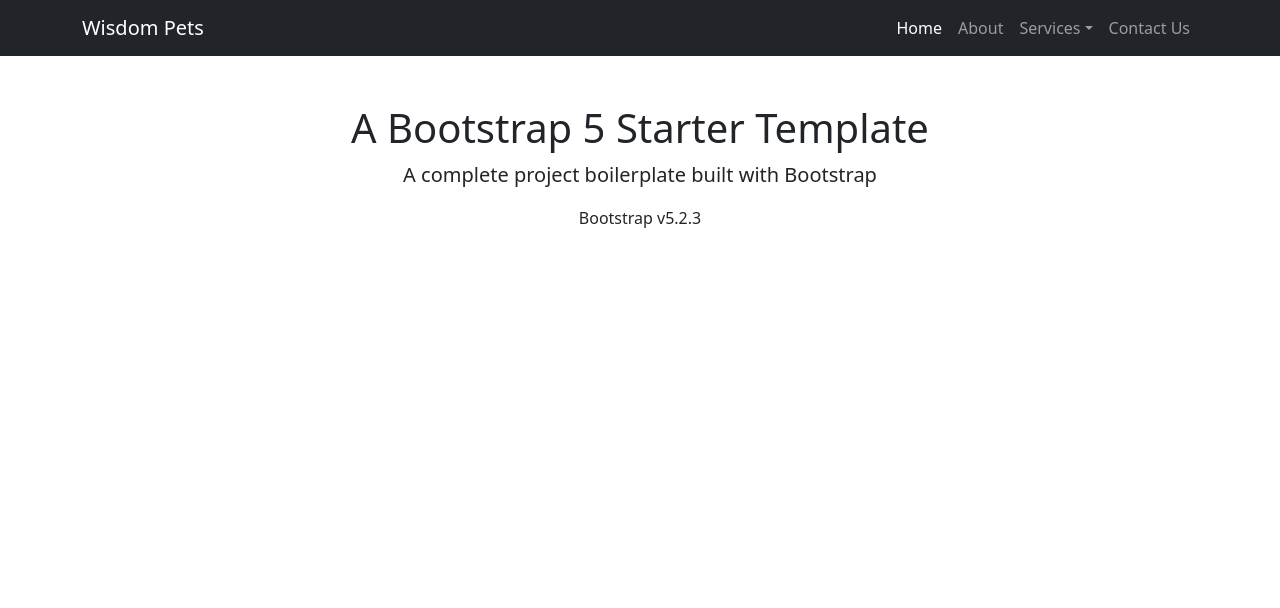
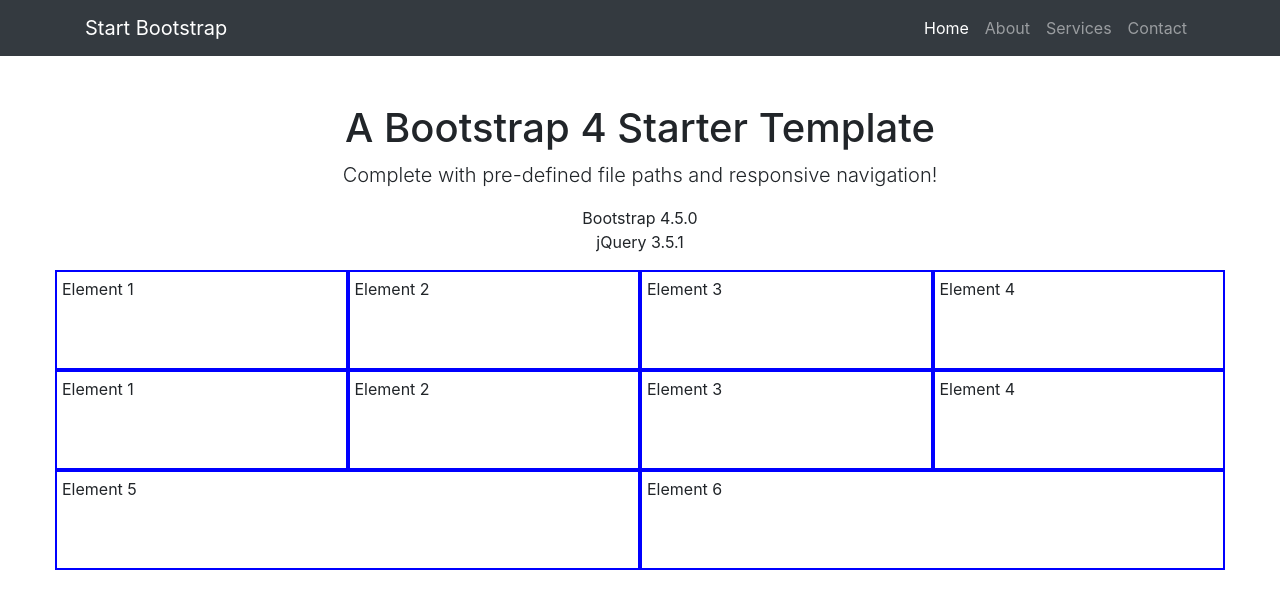
Before and after one commit to smallbigie/wisdom-pets, a plain HTML site: page index.html in a window 1280 px wide. Drawn offline with nearby package versions, Linux system fonts and the light colour scheme.

Commit message:
3/8/24 updated

```diff
--- a/index.html
+++ b/index.html
@@ -1,52 +1,140 @@
 <!DOCTYPE html>
 <html lang="en">
+
 <head>
-        <meta charset="utf-8" />
-        <meta name="viewport" content="width=device-width, initial-scale=1, shrink-to-fit=no" />
-        <meta name="description" content="" />
-        <meta name="author" content="" />
-        <title>Wisdom Pets - Animal Hospital</title>
-        <!-- Favicon-->
-        <link rel="icon" type="image/x-icon" href="assets/favicon.ico" />
-        <!-- Core theme CSS (includes Bootstrap)-->
-        <link href="css/styles.css" rel="stylesheet" />
+
+  <meta charset="utf-8">
+  <meta name="viewport" content="width=device-width, initial-scale=1, shrink-to-fit=no">
+  <meta name="description" content="">
+  <meta name="author" content="">
+
+  <title>Bare - Start Bootstrap Template</title>
+
+  <!-- Bootstrap core CSS -->
+  <link href="vendor/bootstrap/css/bootstrap.min.css" rel="stylesheet">
+
+  <style>
+    .challenge.container {
+      width:100%;
+      padding:0;
+    }
+    .challenge.container .row div {
+      height:100px;
+      border:2px solid blue;
+      padding:5px;
+    }
+
+    .challenge.container .row2 div {
+      height:100px;
+      border:2px solid red;
+      padding:5px;
+    }
+
+  </style>
+
 </head>
+
 <body>
-        <!-- Responsive navbar-->
-        <nav class="navbar navbar-expand-lg navbar-dark bg-dark">
+
+  <!-- Navigation -->
+  <nav class="navbar navbar-expand-lg navbar-dark bg-dark static-top">
     <div class="container">
-                <a class="navbar-brand" href="index.html">Wisdom Pets</a>
-                <button class="navbar-toggler" type="button" data-bs-toggle="collapse" data-bs-target="#navbarSupportedContent" aria-controls="navbarSupportedContent" aria-expanded="false" aria-label="Toggle navigation"><span class="navbar-toggler-icon"></span></button>
-                <div class="collapse navbar-collapse" id="navbarSupportedContent">
-                    <ul class="navbar-nav ms-auto mb-2 mb-lg-0">
-                        <li class="nav-item"><a class="nav-link active" aria-current="page" href="index.html">Home</a></li>
-                        <li class="nav-item"><a class="nav-link" href="#">About</a></li>
-                        <li class="nav-item dropdown">
-                            <a class="nav-link dropdown-toggle" id="navbarDropdown" href="services.html" role="button" data-bs-toggle="dropdown" aria-expanded="false">Services</a>
-                            <ul class="dropdown-menu dropdown-menu-end" aria-labelledby="navbarDropdown">
-                                <li><a class="dropdown-item" href="#">Animal Checkup</a></li>
-                                <li><a class="dropdown-item" href="#">Animal Surgery</a></li>
-                                <li><a class="dropdown-item" href="#">Prescriptions</a></li>
-                                <li><hr class="dropdown-divider" /></li>
-                                <li><a class="dropdown-item" href="#">Scedual Appointment</a></li>
-                            </ul>
+      <a class="navbar-brand" href="#">Start Bootstrap</a>
+      <button class="navbar-toggler" type="button" data-toggle="collapse" data-target="#navbarResponsive" aria-controls="navbarResponsive" aria-expanded="false" aria-label="Toggle navigation">
+        <span class="navbar-toggler-icon"></span>
+      </button>
+      <div class="collapse navbar-collapse" id="navbarResponsive">
+        <ul class="navbar-nav ml-auto">
+          <li class="nav-item active">
+            <a class="nav-link" href="#">Home
+              <span class="sr-only">(current)</span>
+            </a>
           </li>
-                        <li class="nav-item"><a class="nav-link" href="#">Contact Us</a></li>
+          <li class="nav-item">
+            <a class="nav-link" href="#">About</a>
+          </li>
+          <li class="nav-item">
+            <a class="nav-link" href="#">Services</a>
+          </li>
+          <li class="nav-item">
+            <a class="nav-link" href="#">Contact</a>
+          </li>
         </ul>
       </div>
     </div>
   </nav>
-        <!-- Page content-->
+
+  <!-- Page Content -->
   <div class="container">
-            <div class="text-center mt-5">
-                <h1>A Bootstrap 5 Starter Template</h1>
-                <p class="lead">A complete project boilerplate built with Bootstrap</p>
-                <p>Bootstrap v5.2.3</p>
+    <div class="row">
+      <div class="col-lg-12 text-center">
+        <h1 class="mt-5">A Bootstrap 4 Starter Template</h1>
+        <p class="lead">Complete with pre-defined file paths and responsive navigation!</p>
+        <ul class="list-unstyled">
+          <li>Bootstrap 4.5.0</li>
+          <li>jQuery 3.5.1</li>
+        </ul>
       </div>
     </div>
-        <!-- Bootstrap core JS-->
-        <script src="https://cdn.jsdelivr.net/npm/bootstrap@5.2.3/dist/js/bootstrap.bundle.min.js"></script>
-        <!-- Core theme JS-->
-        <script src="js/scripts.js"></script>
+  </div>
+
+	<div class="container challenge">
+		<div class="row">
+			<div class="col-12- col-sm-6 col-md-6 col-lg-3 col-xl-3">
+				Element 1
+			</div>
+			<div class="col-12- col-sm-6 col-md-6 col-lg-9 col-xl-3">
+				Element 2
+			</div>
+			<div class="col-12- col-sm-6 col-md-6 col-lg-9 col-xl-3">
+				Element 3
+			</div>
+			<div class="col-12- col-sm-6 col-md-6 col-lg-3 col-xl-3">
+				Element 4
+			</div>
+		</div>
+	</div>
+
+	<!--
+		1. New Row
+		2. 6 div elements
+		3. xs - 2 columns, 2 per row
+		4. sm & md - 1st row: 1/4, 1/4, 1/2
+					 2nd row: 1/4, 1/2, 1/4
+		5. lg - 1st row: 1/3 2/3 1/3
+				2nd row: 2/3 1/3 1/3
+		6. xl - 1st row: 4 even boxes
+				2nd row: 2 even boxes
+
+-->
+
+	<div class="container challenge">
+		<div class="row 2">
+			<div class="col-4 col-sm-3 col-lg-4 col-xl-3">
+				Element 1
+			</div>
+			<div class="col-4 col-sm-3 col-lg-6 col-xl-3">
+				Element 2
+			</div>
+			<div class="col-4 col-sm-6 col-lg-2 col-xl-3">
+				Element 3
+			</div>
+			<div class="col-4 col-sm-6 col-lg-6 col-xl-3">
+				Element 4
+			</div>
+			<div class="col-4 col-sm-3 col-lg-4 col-xl-6">
+				Element 5
+			</div>
+			<div class="col-4 col-sm-3 col-lg-2 col-xl-6">
+				Element 6
+			</div>
+		</div>
+	</div>
+
+  <!-- Bootstrap core JavaScript -->
+  <script src="vendor/jquery/jquery.slim.min.js"></script>
+  <script src="vendor/bootstrap/js/bootstrap.bundle.min.js"></script>
+
 </body>
+
 </html>
```
Lines whose indentation alone changed are shown as unchanged.
